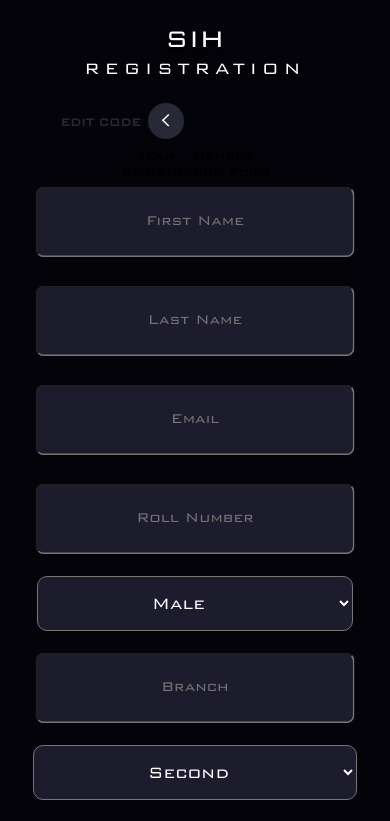
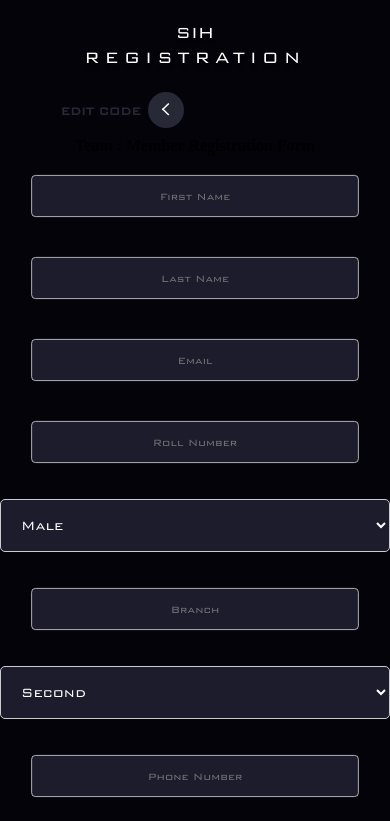
Before and after one commit to ParianshMahajan/SIH-Portal, a React (Create React App) app in the folder client/: page /register/1 in a window 390 px wide. Shown: the top 821 px of the page. Built offline with nearby package versions, Linux system fonts and the light colour scheme; no server answers.

Commit message:
add responsiveness and ui fixes

```diff
--- a/client/src/App.css
+++ b/client/src/App.css
@@ -1,5 +1,31 @@
 * {
+  margin: 0;
+  padding: 0;
   background-color: rgba(4, 3, 10, 1);
+  ::-webkit-scrollbar {
+    width: 12px;
+  }
+
+  ::-webkit-scrollbar-track {
+    background: rgba(4, 3, 10, 1);
+    border-radius: 10px;
+  }
+
+  ::-webkit-scrollbar-thumb {
+    background: #605f5f;
+    border-radius: 10px;
+  }
+
+  ::-webkit-scrollbar-thumb:hover {
+    background: #605f5f;
+  }
+
+}
+html, body {
+  height: 100%;
+  margin: 0;
+  padding: 0;
+
 }
 
 @font-face {
@@ -26,6 +52,7 @@
   font-family: macer;
   font-size: 2cqi;
 }
+
 .button-container {
   display: flex;
   flex-direction: column;
@@ -202,7 +229,7 @@
   text-align: center;
 }
 .msg_contain {
-  width: 100%;
+  width: 100vw;
   height: fit-content;
   display: flex;
   text-align: center;
@@ -220,8 +247,7 @@
   height: 300px;
   border-radius: 65px;
   padding: 50px;
-  min-width: 40%;
-  max-width: 70%;
+  max-width: 60%;
   background: #1d1c2d;
   backdrop-filter: saturate(180%) blur(10px);
   border-radius: 10px;
@@ -234,10 +260,9 @@
 
 .message p {
   color: white;
-  margin-top: 24px;
-  padding: 8px 16px;
-  border-radius: 4px;
-  font-family: macer;
+  margin-top: 20px;
+  font-family: "Trebuchet MS", "Lucida Sans Unicode", "Lucida Grande",
+    "Lucida Sans", Arial, sans-serif;
 }
 
 .message input {
@@ -261,7 +286,7 @@
 }
 .congrats {
   color: white;
-  font-size: 40px;
+  font-size: 30px;
   margin-bottom: 20px;
 }
 .FormTitle {
@@ -278,10 +303,10 @@
   display: flex;
 }
 
-.register {
+/* .register {
   margin-right: 35%;
 }
-
+ */
 .teamname {
   font-size: 28px;
   width: 100%;
@@ -318,7 +343,9 @@
 
   .navmenu {
     display: flex;
-    margin-right: 5%;
+    /* margin-right: 5%; */
+    justify-content: center;
+    width: 100%;
   }
 
   .row {
@@ -329,8 +356,9 @@
   }
 
   .register {
-    margin-right: 15%;
-    margin-left: -10%;
+    /* margin-right: 15%;
+    margin-left: -10%; */
+    margin:0;
   }
 
   .demo {
@@ -343,7 +371,6 @@
     padding: 8px;
     cursor: pointer;
   }
-
 
 .regform.joinin {
     width: 100%;
@@ -400,7 +427,7 @@
     font-size: 200%;
   }
 }
-.kuchbhi {
+/* .kuchbhi {
   width: 100%;
 
   display: flex;
@@ -411,7 +438,8 @@
 
 .leaderboardcont {
   margin-top: 3%;
-  width: 95%;
+  width: 100%;
+  padding: 0 10px;
   display: flex;
   flex-direction: column;
   align-items: center;
@@ -420,13 +448,63 @@
 
 .leaderboardconthead {
   font: 10px;
-  width: 95%;
+  width: 100%;
   padding: 0 10px;
+}
+ */
+
+ /* Center the table container */
+.kuchbhi {
   display: flex;
+  flex-direction: column;
   align-items: center;
-  flex-direction: column;
+  justify-content: center;
+  width: 100%;
 }
 
+.leaderboardcont {
+  width: 90%; /* Adjust width to make it responsive */
+  max-width: 1200px; /* Set a max-width for larger screens */
+  margin: 2rem auto; /* Center horizontally and add top/bottom margins */
+  display: flex;
+  flex-direction: column;
+  align-items: center;
+}
+/* Reset the background color and box shadow for the table rows */
+.team {
+  display: flex;
+  flex-wrap: wrap; /* Allows wrapping of text if necessary */
+  justify-content: space-between;
+  padding: 1rem;
+  width: 100%;
+  max-width: 1000px;
+  box-shadow: none;
+  background-color: transparent;
+  margin-bottom: 0.5rem;
+  color: white;
+}
+
+/* Adjust the styles for table columns */
+.teamname,
+.pts,
+.time {
+  flex: 1;
+  text-align: center;
+  font-size: 1.5rem;
+}
+
+/* Responsive adjustments */
+@media only screen and (max-width: 600px) {
+  .teamname,
+  .pts,
+  .time {
+    font-size: 1rem; /* Adjust font size for smaller screens */
+  }
+
+  .leaderboardcont {
+    width: 95%; /* Ensure it fits within smaller viewports */
+  }
+}
 h5,
 h1 {
   margin: 0;
@@ -436,7 +514,7 @@
 
 .team {
   position: relative;
-  width: 95%;
+  width: 100%;
   color: white;
   display: flex;
   align-items: center;
@@ -445,8 +523,6 @@
   margin-bottom: 5px;
   padding: 12px 0;
   font-family: macer;
-  border: 2px solid rgb(0, 217, 255);
-  box-shadow: 0 0 10px 5px rgb(0, 31, 36);
 }
 
 .teamname {
@@ -481,19 +557,6 @@
   border: 10px solid #00a1b1;
   border-top: 10px solid #1d1c2d;
   animation: spin 1s linear infinite;
-}
-
-
-@keyframes spin {
-  0% {
-    transform: rotate(0deg);
-  }
-  50%{
-    transform: rotate(180deg);
-  }
-  100% {
-    transform: rotate(360deg);
-  }
 }
 
 .teamphone {
@@ -577,10 +640,178 @@
   padding-top: 3%;
 }
 
+/* responsive changes by kaurmanjot20 ************************************************************************************************/
+@media only screen and (max-width: 600px) {
+  /* Adjustments for smaller screens */
+  .timeline {
+    width: 50%;
+    margin: 0 auto;
+    margin-bottom: 10%;
+  }
 
+  .join, .disabled {
+    height: 50px;
+    width: 40%;
+    font-size: 15px;
+  }
 
+  .details {
+    font-size: 15px;
+    margin: 2% 22% 10% 14%;
+    width: 50%;
+  }
 
-.wrapper{
-  height: 100vh;
-  font-family: macer;
+  .formrow > input {
+    width: 80%;
+    font-size: 12px;
+    height: 50px;
+  }
+
+  .formrow > select {
+    width: 80%;
+    font-size: 12px;
+  }
+
+  .submit {
+    width: 50%;
+    font-size: 16px;
+    height: 30px;
+    margin-top: 3%;
+  }
+
+  .teamname, .pts, .time {
+
+    flex: 1;
+    text-align: center;
+    font-size: 1.5rem;
+    overflow: hidden; /* Ensures content doesn't overflow */
+
+    white-space: nowrap; /* Prevents text from wrapping */
+  }
+
+  .reg {
+    font-size: 5vw;
+  }
+
+  .regunder {
+    font-size: 20px;
+    letter-spacing: 5px;
+    margin: 1% 0 10% 0;
+  }
+
+  .message {
+    max-width: 95%;
+    height: 400px;
+  }
+
+  .message input {
+    width: 80%;
+  }
+
+  .message button {
+    width: 20%;
+  }
 }
+
+@media only screen and (max-width: 600px) {
+  .hister {
+    margin-top: 20%;
+    margin-left: 25%;
+  }
+
+  body {
+    margin: 0;
+    padding: 0;
+  }
+
+  .regform.joinin {
+    width: 100%;
+  }
+
+  .row {
+    padding-right: 25px;
+  }
+}
+
+/* Team styling for responsiveness */
+.team {
+  display: flex;
+  flex-wrap: wrap; /* Allow wrapping of items */
+  justify-content: space-between;
+  padding: 1rem;
+  width: 100%;
+  max-width: 1000px; /* Adjust as needed */
+  box-shadow: none;
+  background-color: transparent;
+  margin-bottom: 0.5rem;
+  color: white;
+}
+
+/* Column adjustments for smaller screens */
+.teamname, .pts, .time {
+  flex: 1;
+  text-align: center;
+  font-size: 1.5rem;
+  overflow: visible; /* Ensure content is visible */
+  word-break: break-word; /* Break long words if needed */
+}
+
+@media only screen and (max-width: 600px) {
+  .teamname, .pts, .time {
+    font-size: 1rem; /* Adjust font size for smaller screens */
+    text-align: center;
+    overflow: visible; /* Ensure text is fully visible */
+    word-break: break-word; /* Break long words */
+  }
+
+  .team {
+    padding: 0.5rem; /* Reduce padding */
+    flex-direction: column; /* Stack items vertically if needed */
+  }
+
+  .teamname {
+    width: 100%; /* Full width */
+    font-size: 1rem;
+  }
+
+  .pts {
+    width: 100%; /* Full width */
+    font-size: 1rem;
+  }
+
+  .time {
+    width: 100%; /* Full width */
+    font-size: 1rem;
+  }
+
+  input::placeholder,
+  .regform input::placeholder,
+  textarea::placeholder {
+    font-size: 0.9rem;
+
+  }
+}
+
+@media (max-width: 600px) {
+  .formrow select {
+    width: 100%; /* Full width on smaller screens */
+    font-size: 1rem; /* Adjust font size */
+  }
+}
+
+@media only screen and (max-width: 600px) {
+  .formrow > input,
+  .formrow > select {
+    width: 100vw; /* Ensure full width of the container */
+    font-size: 1rem; /* Adjust font size for better readability */
+    box-sizing: border-box; /* Include padding and border in element's total width and height */
+    padding: 1rem; /* Consistent padding */
+    margin: 1rem 0; /* Consistent margins */
+    border: 1px solid #ccc; /* Optional: Ensure consistent border styling */
+    border-radius: 5px; /* Optional: Consistent border radius */
+  }
+
+  .formrow > select {
+    padding-right: 2rem; /* Adjust for dropdown arrow */
+  }
+}
--- a/client/src/Pages/Create Team/Create.js
+++ b/client/src/Pages/Create Team/Create.js
@@ -222,6 +222,7 @@
 
 
   return (
+
     <div className="wrapper">
       <div className="two " id="two">
       <h1 id="registration" className="reg" style={{margin:"6% 0% 0% 0%",letterSpacing:"0px",fontWeight:"1500"}}>SIH</h1>
--- a/client/src/Pages/Incomplete Teams/teams.js
+++ b/client/src/Pages/Incomplete Teams/teams.js
@@ -46,7 +46,7 @@
             display: "flex",
             float: "left",
             justifyContent: "start",
-            margin: "-4.1% 5% 1 % 4%",
+            margin: "-4.1% 5% 1% 4%",
           }}
         >
           <div className="formrow btcenter ">
@@ -65,30 +65,26 @@
         </div>
 
         <div className="kuchbhi">
-          <div className="leaderboardconthead">
-            <div className="team" style={{ border: "none", boxShadow: "none" }}>
-              <h5 className="teamname">TeamName</h5>
-              <h5 className="teamname">{`Tech Stack`}</h5>
-              <h5 className="teamname">{`Contact`}</h5>
-              <h5 className="pts">{`Members`}</h5>
-              <h5 className="time">{"Female Member"}</h5>
-            </div>
-          </div>
-          <div className="leaderboardcont">
-            {data.map((e) => {
-              return (
-                <div className="team">
-                  <h5 className="teamname">{e.TeamName}</h5>
-                  <h5 className="teamname">{`${e.TechStack}`}</h5>
-                  <h5 className="teamname">{`${e.PhoneNumber}`}</h5>
-                  <h5 className="pts">{`${e.Members.length}/6`}</h5>
-                  <h5 className="time">{e.female ? "Yes" : "No "}</h5>
-                </div>
-              );
-            })}
-          </div>
-        </div>
+  <div className="leaderboardcont">
+    <div className="team" style={{ border: "none", boxShadow: "none" }}>
+      <div className="teamname">TeamName</div>
+      <div className="teamname">Tech Stack</div>
+      <div className="teamname">Contact</div>
+      <div className="pts">Members</div>
+      <div className="time">Female Member</div>
+    </div>
+    {data.map((e) => (
+      <div className="team" key={e.TeamName}>
+        <div className="teamname">{e.TeamName}</div>
+        <div className="teamname">{e.TechStack}</div>
+        <div className="teamname">{e.PhoneNumber}</div>
+        <div className="pts">{`${e.Members.length}/6`}</div>
+        <div className="time">{e.female ? "Yes" : "No"}</div>
       </div>
+    ))}
+  </div>
+</div>
+    </div>
     </div>
   );
 };
```
